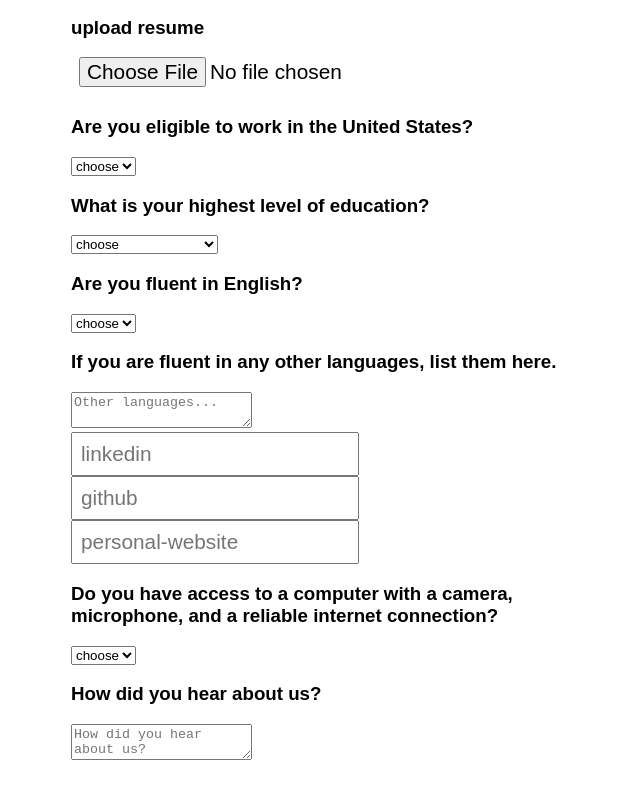
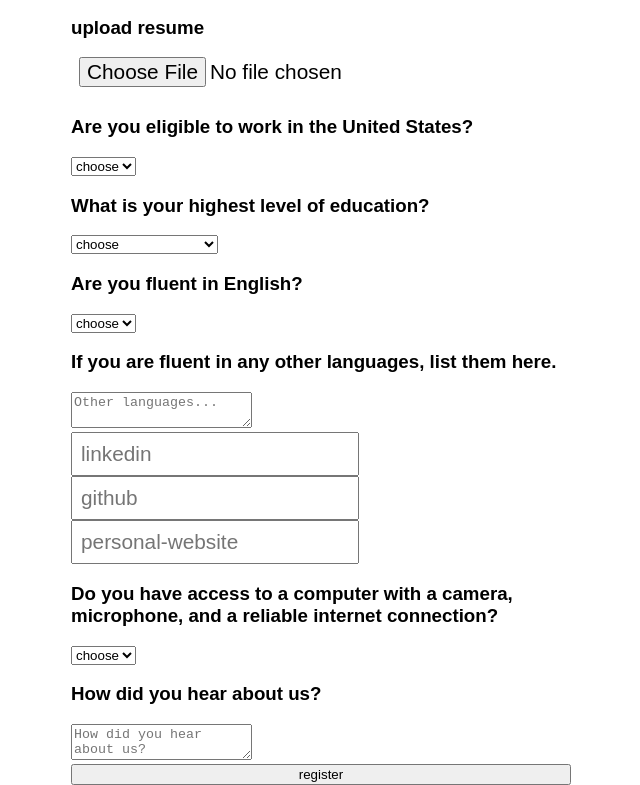
Before and after one commit to ryanferrer/Authorization, a React app: page /registration in a window 1280 px wide. Shown: the part 366-1151 px from the top of the page, without its empty margins (319-959 px from the left). Before the commit the page ends 1130 px from the top, so only its background shows below. Built offline with nearby package versions, Linux system fonts and the light colour scheme.

Commit message:
set up react router routes between login and registration

```diff
--- a/src/components/App.jsx
+++ b/src/components/App.jsx
@@ -1,6 +1,8 @@
 import React, { Component } from 'react';
 import LoginPage from './LoginPage.jsx';
 import Registration from './Registration.jsx';
+import {BrowserRouter as Router, Switch, Route} from 'react-router-dom';
+
 
 import Axios from 'axios';
 
@@ -54,15 +56,30 @@ class App extends Component {
 
   render() {
     return (
+      <Router>
         <div className="loginPage">
+          {/* <Navigation /> */}
+          <Switch>
+            <Route
+              path='/registration'
+              render={ props =>
                 <Registration
                   userInput={ this.userInput }
                 />
-        {/* <LoginPage
+              }
+            />
+            <Route
+              path='/login'
+              render={ props =>
+                <LoginPage
                   userInput={this.userInput}
                   login={this.login}
-        /> */}
+                />
+              }
+            />
+          </Switch>
         </div>
+      </Router>
     );
   }
 }
--- a/src/components/Registration.jsx
+++ b/src/components/Registration.jsx
@@ -11,6 +11,7 @@ const Registration = props => (
       <ResEdLang userInput={props.userInput} />
       <SocialMedSites userInput={props.userInput} />
       <Other userInput={props.userInput} />
+      <button type='submit'>register</button>
     </form>
   </div>
 );
--- a/webpack.config.js
+++ b/webpack.config.js
@@ -19,6 +19,7 @@ module.exports = {
     contentBase: 'dist',
     port: 8080,
     hot: true,
+    historyApiFallback: true,
   },
   module: {
     rules: [
```
Lines whose indentation alone changed are shown as unchanged.
